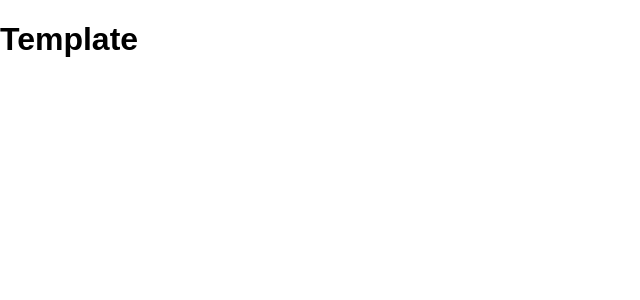
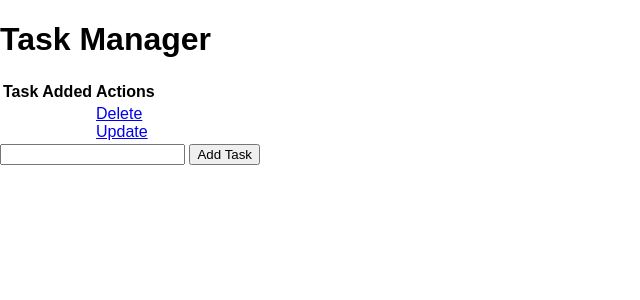
Before and after one commit to ojandali93/ACS1710-Flask-Tutorial, a Flask app: page / in a window 1280 px wide. Shown: the top 300 px of the page, without its empty margins (0-640 px from the left). Run offline with Flask 2, Linux system fonts and the light colour scheme.

Commit message:
created the task table that will render all the tasks dynamically. Also added the form that will update the data dynamically

```diff
--- a/app.py
+++ b/app.py
@@ -14,7 +14,7 @@ class Todo(db.Model):
   def __repr__(self):
     return '<Task %r>' % self.id
 
-@app.route('/')
+@app.route('/', methods=['POST', 'GET'])
 def index():
   return render_template('index.html')
 
--- a/templates/index.html
+++ b/templates/index.html
@@ -1,9 +1,33 @@
 {% extends 'base.html' %}
-
 {% block head %}
-<h1>Template</h1>
+  <title>Task Maskter</title>
 {% endblock %}
 
 {% block body %}
+  <div>
+    <h1>
+      Task Manager
+    </h1>
+    <table>
+      <tr>
+        <th>Task</th>
+        <th>Added</th>
+        <th>Actions</th>
+      </tr>
+      <tr>
+        <td></td>
+        <td></td>
+        <td>
+          <a href="#">Delete</a>
+          <br>
+          <a href="#">Update</a>
+        </td>
+      </tr>
+    </table>
 
+    <form action='/' method='POST'>
+      <input type='text' name='content' id='content'>
+      <input type='submit' value='Add Task' id='submit'>
+    </form>
+  </div>
 {% endblock %}
```
